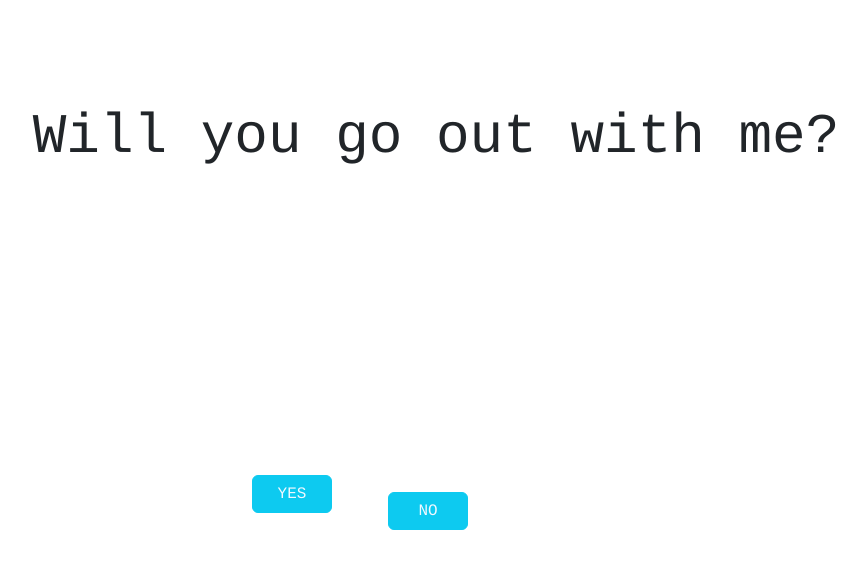
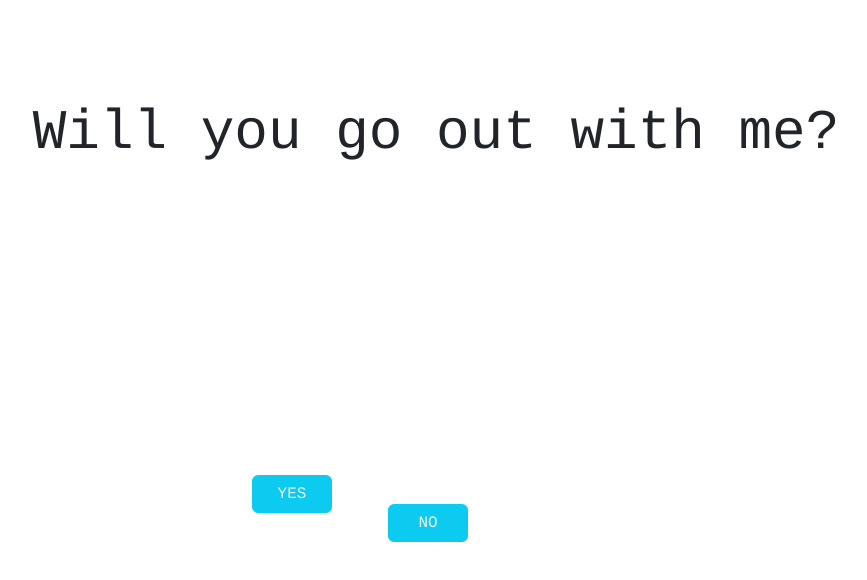
Before and after one commit to Prasannabilla/test, an Angular app: page /home in a window 1280 px wide. Shown: the top 580 px of the page, without its empty margins (268-1135 px from the left). Built offline with nearby package versions, Linux system fonts and the light colour scheme.

Commit message:
obitogif

```diff
--- a/src/app/component/home/home.component.html
+++ b/src/app/component/home/home.component.html
@@ -3,7 +3,7 @@
     <div class="prompt">
         <!-- app.component.html -->
         <!-- Your content goes here -->
-        <h1 class="mt-2">{{msg}}</h1>
+        <h1 class="mt-1">{{msg}}</h1>
     </div>
     <!-- <img *ngIf="yesimag" class="happy" src="../../../assets/tobiobito.gif" alt="tobitoimage"> -->
     <div *ngIf="yesimag"  class="happyimage">
--- a/src/app/component/home/home.component.ts
+++ b/src/app/component/home/home.component.ts
@@ -17,7 +17,7 @@ import { trigger, state, style, animate, transition } from '@angular/animations'
   ],
 })
 export class HomeComponent {
-  buttonPosition: ButtonPosition = { top: '61.5%', left: '50%' };
+  buttonPosition: ButtonPosition = { top: '63%', left: '50%' };
   clickedcount: number = 1;
   image:boolean=false
   performAnimation: boolean = false;
```
